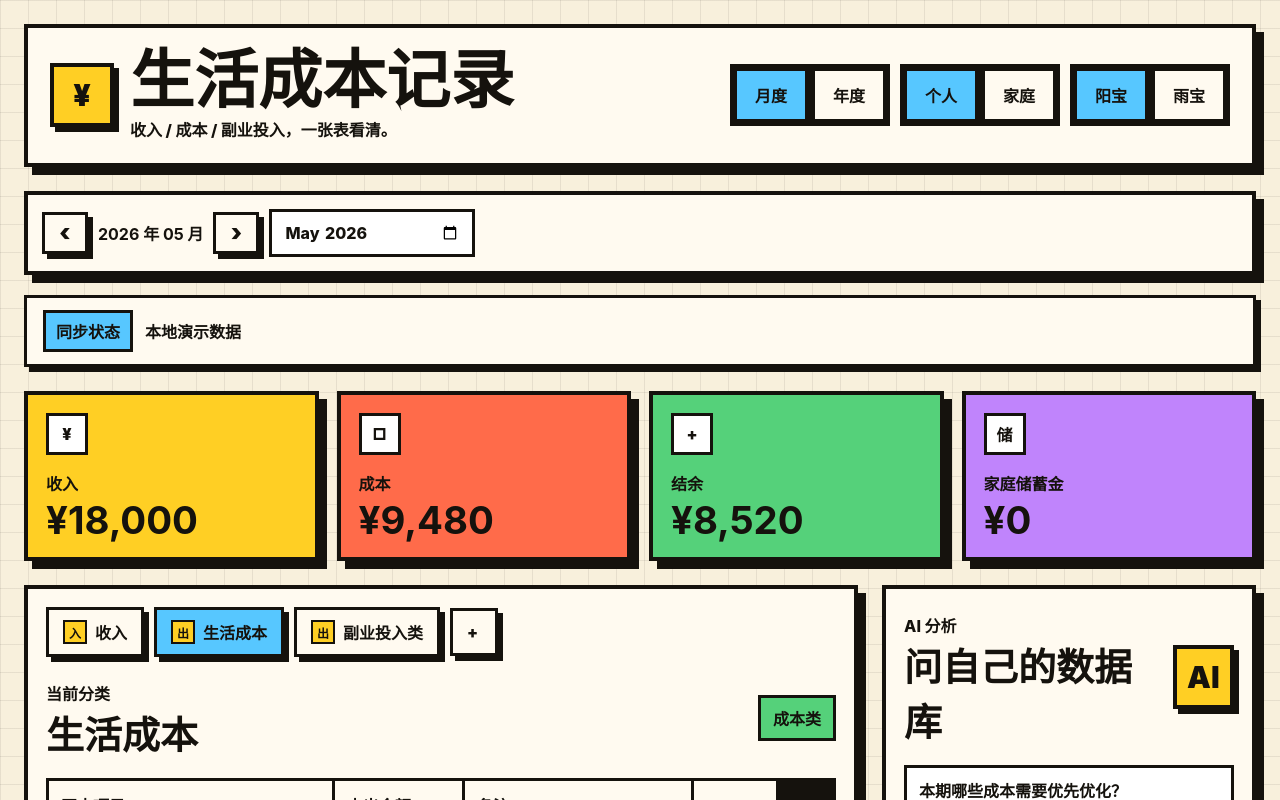
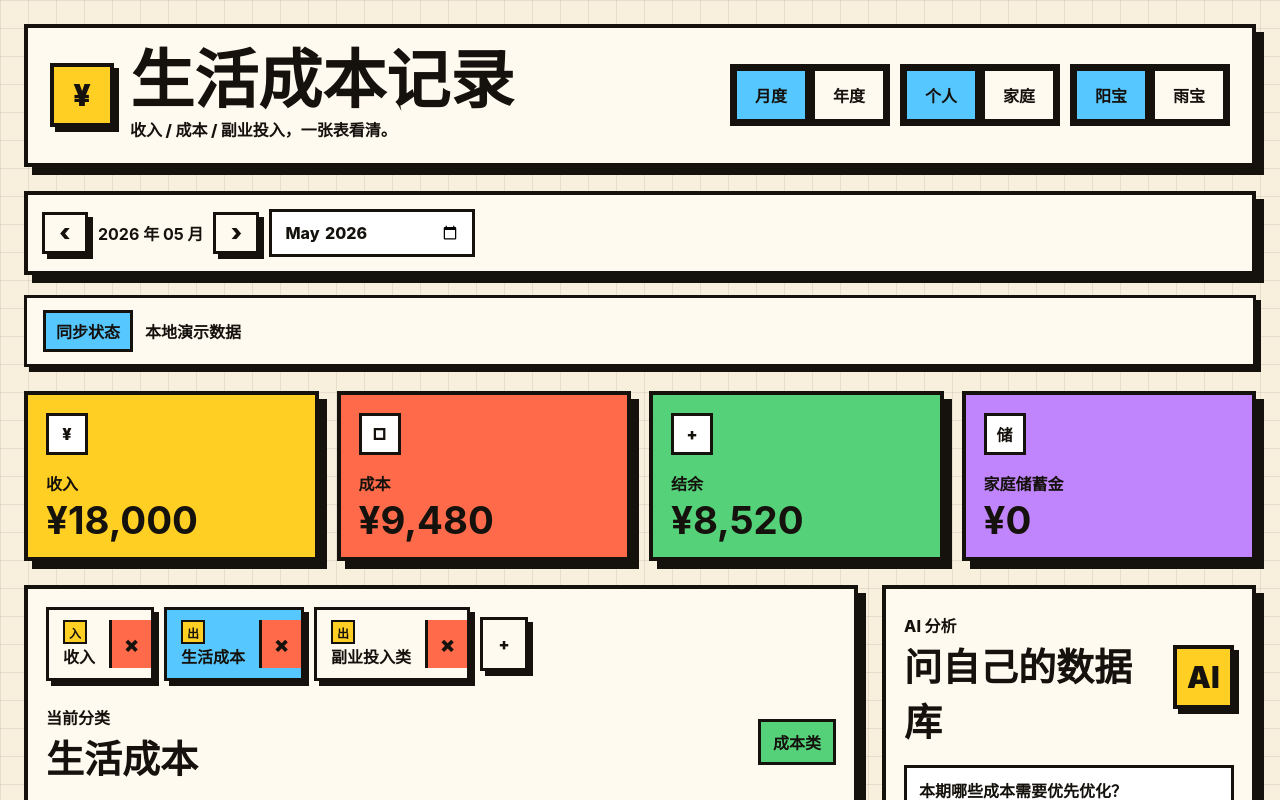
Before and after one commit to Jasper326-web/life-cost-ledger, a React (Vite) app: page / in a window 1280 px wide. Shown: the top 800 px of the page. Built offline with nearby package versions, Linux system fonts and the light colour scheme; no server answers.

Commit message:
Add category delete and flow selector

```diff
--- a/src/App.tsx
+++ b/src/App.tsx
@@ -104,6 +104,7 @@ export function App() {
   const [notice, setNotice] = useState("");
   const [syncStatus, setSyncStatus] = useState("本地演示数据");
   const [isLoading, setIsLoading] = useState(false);
+  const [isAddingCategory, setIsAddingCategory] = useState(false);
 
   useEffect(() => {
     setPeriodStart(currentPeriod(periodType));
@@ -153,23 +154,34 @@ export function App() {
     setSyncStatus("已连接 Supabase，页面数据来自数据库");
   }
 
-  async function addCategory() {
-    const name = window.prompt("新开支类型名称");
+  async function addCategory(event: FormEvent<HTMLFormElement>) {
+    event.preventDefault();
+    if (!accessCode) {
+      setNotice("需要访问码：先输入 APP_ACCESS_CODE，才能保存新分类。");
+      setSyncStatus("分类未保存：缺少访问码");
+      return;
+    }
+
+    const form = new FormData(event.currentTarget);
+    const name = String(form.get("name") || "").trim();
+    const flowType = form.get("flow_type") === "income" ? "income" : "expense";
     if (!name) return;
 
     const optimistic: Category = {
       id: `local-${crypto.randomUUID()}`,
       name,
-      flow_type: "expense",
+      flow_type: flowType,
       sort_order: categories.length + 1
     };
     setCategories((current) => [...current, optimistic]);
     setActiveCategoryId(optimistic.id);
+    event.currentTarget.reset();
+    setIsAddingCategory(false);
 
     const response = await apiFetch("/api/categories", {
       method: "POST",
       accessCode,
-      body: JSON.stringify({ name, flow_type: "expense" })
+      body: JSON.stringify({ name, flow_type: flowType })
     });
     if (response.ok) {
       const saved = (await response.json()) as Category;
@@ -177,8 +189,44 @@ export function App() {
       setActiveCategoryId(saved.id);
       setSyncStatus("分类已保存到数据库");
     } else {
-      setNotice("分类已先加到本地；Supabase 连接好后会写入数据库。");
+      const message = await readApiError(response);
+      setCategories((current) => current.filter((category) => category.id !== optimistic.id));
+      setActiveCategoryId(categories[0]?.id || "");
+      setNotice(`分类保存失败：${message}`);
       setSyncStatus(`分类保存到数据库失败（${response.status}）`);
+    }
+  }
+
+  async function deleteCategory(category: Category) {
+    if (categories.length <= 1) {
+      setNotice("至少需要保留一个分类。");
+      return;
+    }
+    const confirmed = window.confirm(`删除「${category.name}」？该分类下的明细也会一起删除。`);
+    if (!confirmed) return;
+
+    const previousCategories = categories;
+    const previousEntries = entries;
+    const nextCategories = categories.filter((item) => item.id !== category.id);
+    setCategories(nextCategories);
+    setEntries((current) => current.filter((entry) => entry.category_id !== category.id));
+    if (activeCategoryId === category.id) setActiveCategoryId(nextCategories[0]?.id || "");
+
+    if (category.id.startsWith("local-")) return;
+    const response = await apiFetch(`/api/categories?id=${encodeURIComponent(category.id)}`, {
+      method: "DELETE",
+      accessCode
+    });
+    if (response.ok) {
+      setSyncStatus("分类已删除，相关明细已同步移除");
+      void loadLedger();
+    } else {
+      const message = await readApiError(response);
+      setCategories(previousCategories);
+      setEntries(previousEntries);
+      setActiveCategoryId(category.id);
+      setNotice(`分类删除失败：${message}`);
+      setSyncStatus(`分类删除失败（${response.status}）`);
     }
   }
 
@@ -421,20 +469,30 @@ export function App() {
         <section className="ledgerPanel">
           <div className="tabs">
             {categories.map((category) => (
-              <button
-                key={category.id}
-                type="button"
-                className={category.id === activeCategoryId ? "selected" : ""}
-                onClick={() => setActiveCategoryId(category.id)}
-              >
-                <span>{category.flow_type === "income" ? "入" : "出"}</span>
-                {category.name}
-              </button>
+              <div key={category.id} className={`tabItem ${category.id === activeCategoryId ? "selected" : ""}`}>
+                <button type="button" className="tabSelect" onClick={() => setActiveCategoryId(category.id)}>
+                  <span>{category.flow_type === "income" ? "入" : "出"}</span>
+                  {category.name}
+                </button>
+                <button type="button" className="tabDelete" onClick={() => void deleteCategory(category)} aria-label={`删除${category.name}`}>
+                  ×
+                </button>
+              </div>
             ))}
-            <button type="button" className="addTab" onClick={addCategory} aria-label="添加类型">
+            <button type="button" className="addTab" onClick={() => setIsAddingCategory((value) => !value)} aria-label="添加类型">
               +
             </button>
           </div>
+          {isAddingCategory && (
+            <form className="categoryForm" onSubmit={addCategory}>
+              <input name="name" placeholder="新分类名称" autoFocus />
+              <select name="flow_type" defaultValue="expense">
+                <option value="expense">支出</option>
+                <option value="income">收入</option>
+              </select>
+              <button type="submit">保存</button>
+            </form>
+          )}
 
           <div className="panelHeader">
             <div>
--- a/src/styles.css
+++ b/src/styles.css
@@ -20,7 +20,8 @@ body {
 
 button,
 input,
-textarea {
+textarea,
+select {
   color: inherit;
   font: inherit;
 }
@@ -126,7 +127,7 @@ h1 {
 }
 
 .segmented button.selected,
-.tabs button.selected {
+.tabItem.selected {
   background: #57c7ff;
 }
 
@@ -259,12 +260,34 @@ h1 {
   margin-bottom: 18px;
 }
 
-.tabs button {
+.tabItem {
   display: inline-flex;
   align-items: center;
   min-height: 48px;
+  border: 3px solid #15120d;
+  background: #fffaf0;
+  box-shadow: 5px 5px 0 #15120d;
+}
+
+.tabSelect,
+.tabDelete {
+  min-height: 48px;
+  border: 0;
+  box-shadow: none;
+}
+
+.tabSelect {
   gap: 8px;
   padding: 10px 14px;
+  background: transparent;
+  box-shadow: none;
+}
+
+.tabDelete {
+  width: 42px;
+  border-left: 3px solid #15120d;
+  background: #ff6b4a;
+  font-size: 22px;
 }
 
 .tabs span {
@@ -279,6 +302,24 @@ h1 {
 
 .addTab {
   width: 48px;
+  min-height: 54px;
+}
+
+.categoryForm {
+  display: grid;
+  grid-template-columns: minmax(160px, 1fr) 120px 90px;
+  gap: 10px;
+  margin: -4px 0 18px;
+}
+
+.categoryForm input,
+.categoryForm select {
+  min-width: 0;
+  min-height: 48px;
+  border: 3px solid #15120d;
+  background: #ffffff;
+  padding: 10px 12px;
+  font-weight: 900;
 }
 
 .panelHeader {
```
Also changed, not shown: api/categories.ts (+18 -4 lines).
